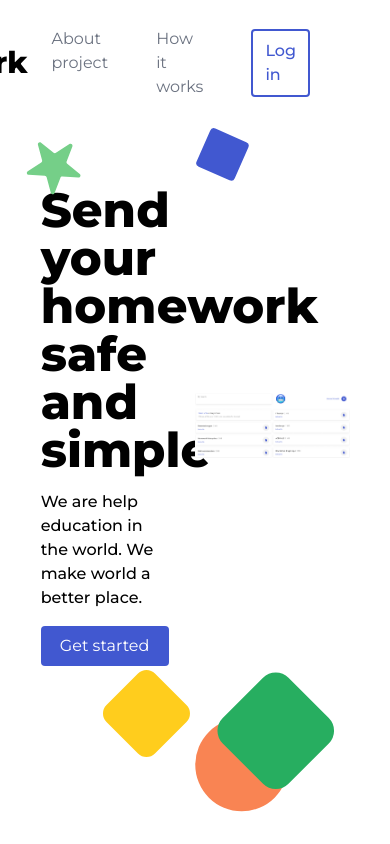
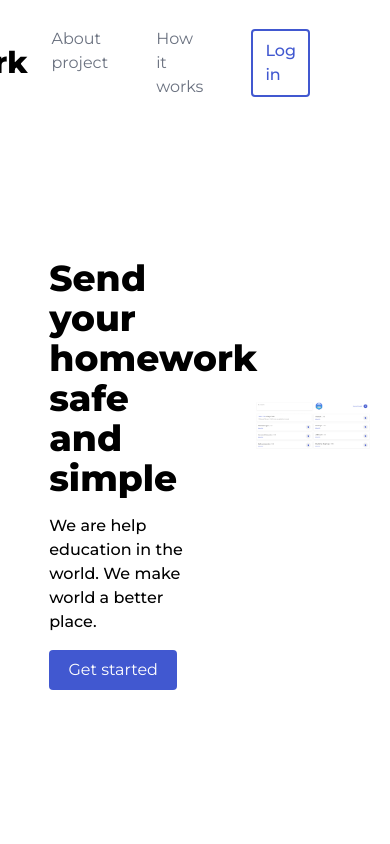
Before and after one commit to sendyourwork/frontend, a Next.js app: page / in a window 390 px wide. Shown: the top 844 px of the page. Built offline with nearby package versions, Linux system fonts and the light colour scheme.

Commit message:
Responsive main

```diff
--- a/components/landing/Main.tsx
+++ b/components/landing/Main.tsx
@@ -1,21 +1,36 @@
+import { useRef } from 'react';
+import { useMediaQuery } from 'react-responsive'
+
 export default function Main(): JSX.Element {
+    const container = useRef<HTMLDivElement>(null)
+    const containerText = useRef<HTMLDivElement>(null)
+    const photoDiv = useRef<HTMLDivElement>(null)
+
+    const isMobile = useMediaQuery({ query: '(max-width: 1200px)' });
+    !isMobile ? container.current?.classList.remove('flex-col') : container.current?.classList.add('flex-col')
+    !isMobile ? container.current?.classList.remove('items-center') : container.current?.classList.add('items-center')
+    isMobile ? containerText.current?.classList.add('w-full') : containerText.current?.classList.remove('w-1/2')
     return (
-        <div className="flex h-85vh font-montserrat relative">
-            <img src="/Star 6.svg" className="left-4 absolute transform hover:rotate-180 hover:scale-125 transition duration-500" />
-            <img src="/Rectangle90.svg" className="top-3/4 left-1/4 absolute transform hover:rotate-180 hover:scale-150 transition duration-500" />
-            <img src="/Circle91.svg" className="bottom-8 left-2/4 absolute transform hover:rotate-180 hover:scale-125 transition duration-500" />
-            <img src="/Rectangle93.svg" className="top-30 left-2/4 absolute transform hover:rotate-180 hover:scale-150 transition duration-500" />
-            <img src="/Rectangle94.svg" className="right-12 top-3/4 absolute transform hover:rotate-180 hover:scale-50 transition duration-500" />
-            <div className="flex w-1/2 h-5/6 justify-center">
-                <div className="flex flex-col w-7/12 h-full justify-center">
-                    <span className="font-montserrat font-extrabold text-5xl md:text-6xl">Send your homework safe and simple</span>
+        <div className="flex h-85vh font-montserrat relative" ref={container}>
+            {!isMobile &&
+                <>
+                    <img src="/Star 6.svg" className="left-4 absolute transform hover:rotate-180 hover:scale-125 transition duration-500" />
+                    <img src="/Rectangle90.svg" className="top-3/4 left-1/4 absolute transform hover:rotate-180 hover:scale-150 transition duration-500" />
+                    <img src="/Circle91.svg" className="bottom-8 left-2/4 absolute transform hover:rotate-180 hover:scale-125 transition duration-500" />
+                    <img src="/Rectangle93.svg" className="top-12 left-2/4 absolute transform hover:rotate-180 hover:scale-150 transition duration-500" />
+                    <img src="/Rectangle94.svg" className="right-12 top-3/4 absolute transform hover:rotate-180 hover:scale-50 transition duration-500" />
+                </>
+            }
+            <div className="flex h-5/6 justify-center" ref={containerText}>
+                <div className="flex flex-col w-7/12 h-full justify-center mt-12 md:mt-0">
+                    <span className="font-montserrat font-extrabold text-4xl md:text-6xl">Send your homework safe and simple</span>
                     <span className="mt-4 text-m font-medium">We are help education in the world. We make world a better place.</span>
                     <div className="mt-4">
                         <button className="bg-main text-white rounded h-10 w-32 font-normal">Get started</button>
                     </div>
                 </div>
             </div>
-            <div className="flex items-center justify-end mr-10 w-1/2 h-5/6">
+            <div className="flex items-center justify-end w-screen px-5 md:px-0 md:mr-10 h-5/6 md:w-1/2" ref={photoDiv}>
                 <img src="/Group 146.png" alt="myShadow" />
             </div>
         </div >
--- a/package.json
+++ b/package.json
@@ -9,6 +9,7 @@
     "lint": "next lint"
   },
   "dependencies": {
+    "hamburger-react": "^2.4.1",
     "next": "^11.1.3-canary.57",
     "next-images": "^1.8.1",
     "qrcode": "^1.4.4",
--- a/pages/index.tsx
+++ b/pages/index.tsx
@@ -2,13 +2,13 @@ import Navbar from '../components/landing/Navbar'
 import Main from '../components/landing/Main'
 import ProjectInfo from '../components/landing/ProjectInfo'
 import Head from 'next/head'
-const Page = ({isLoggedIn}: {isLoggedIn: boolean}) => {
+const Page = () => {
     return (
         <>
             <Head>
                 <title>sendYourwork</title>
             </Head>
-            <Navbar isLoggedIn={isLoggedIn}/>
+            <Navbar />
             <Main />
             <ProjectInfo />
         </>
```
Also changed, not shown: tsconfig.json (+4 -5 lines), 1 other file (tests, documents, lock files or other folders).
